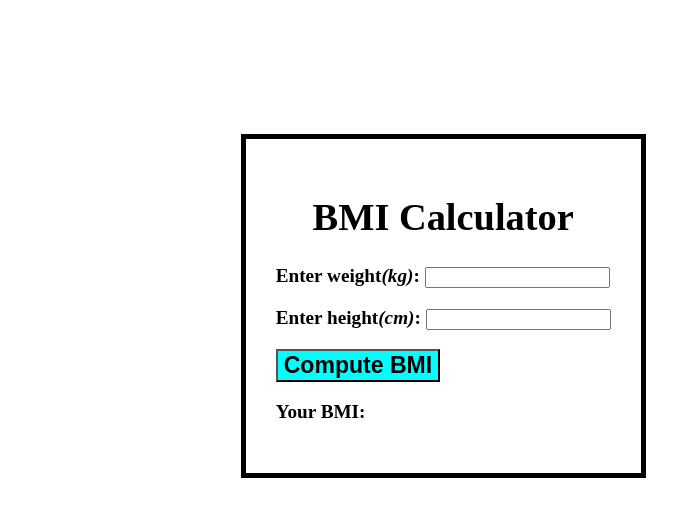
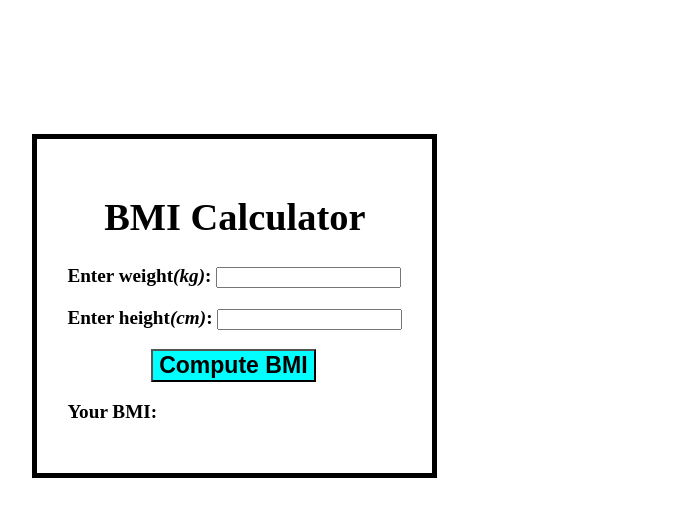
Before and after one commit to SPurna13/BMI-Calculator, a plain HTML site: page index.html in a window 1280 px wide. Shown: the whole page, without its empty margins (418-1095 px from the left). Drawn offline with Linux system fonts and the light colour scheme.

Commit message:
Update style.css

```diff
--- a/style.css
+++ b/style.css
@@ -3,10 +3,6 @@ h1{
 }
 span{
     font-style: italic;
-}
-body{
-    display: flex;
-    justify-content: center;
 }
 div {
     display: inline-block;
@@ -18,6 +14,7 @@ div {
     font-weight: 700;
 }
 button{
+    margin-left:25%;
     font-size: larger;
     font-weight: 700;
     background-color: aqua;
```
